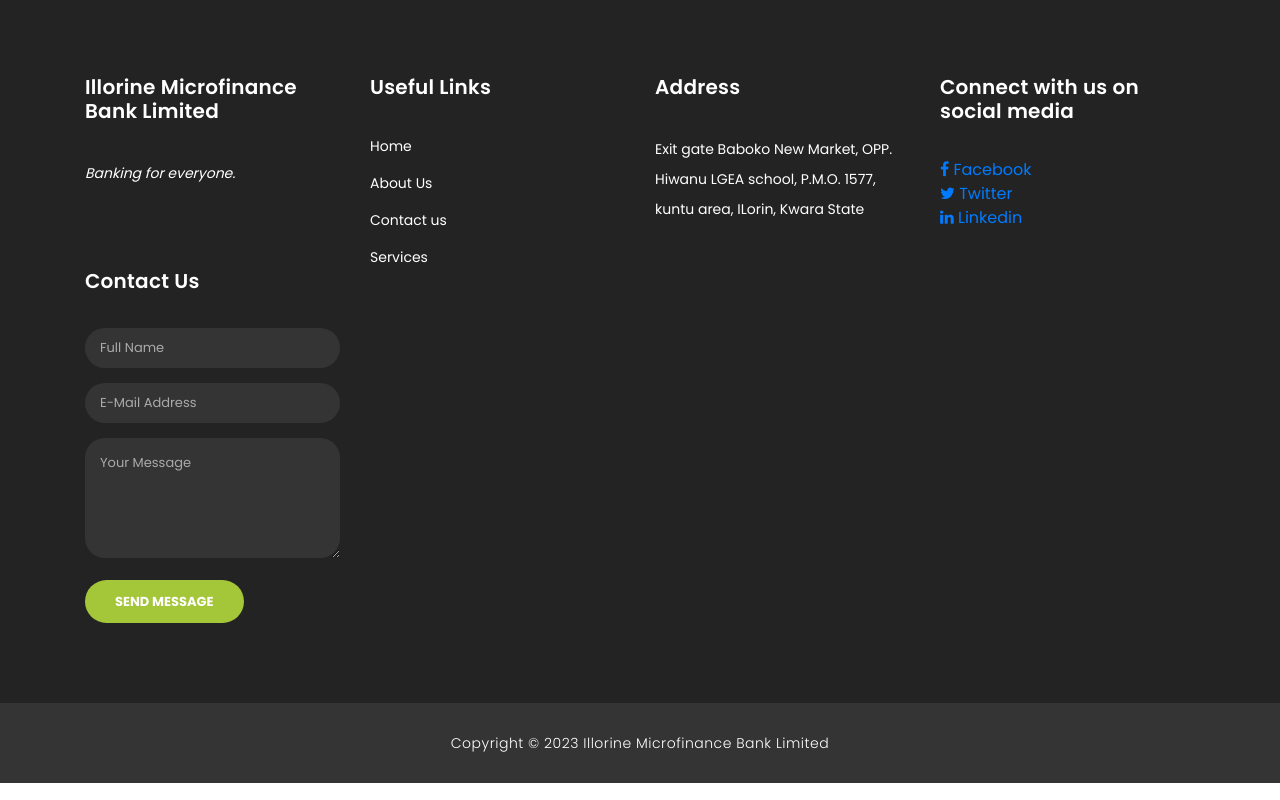
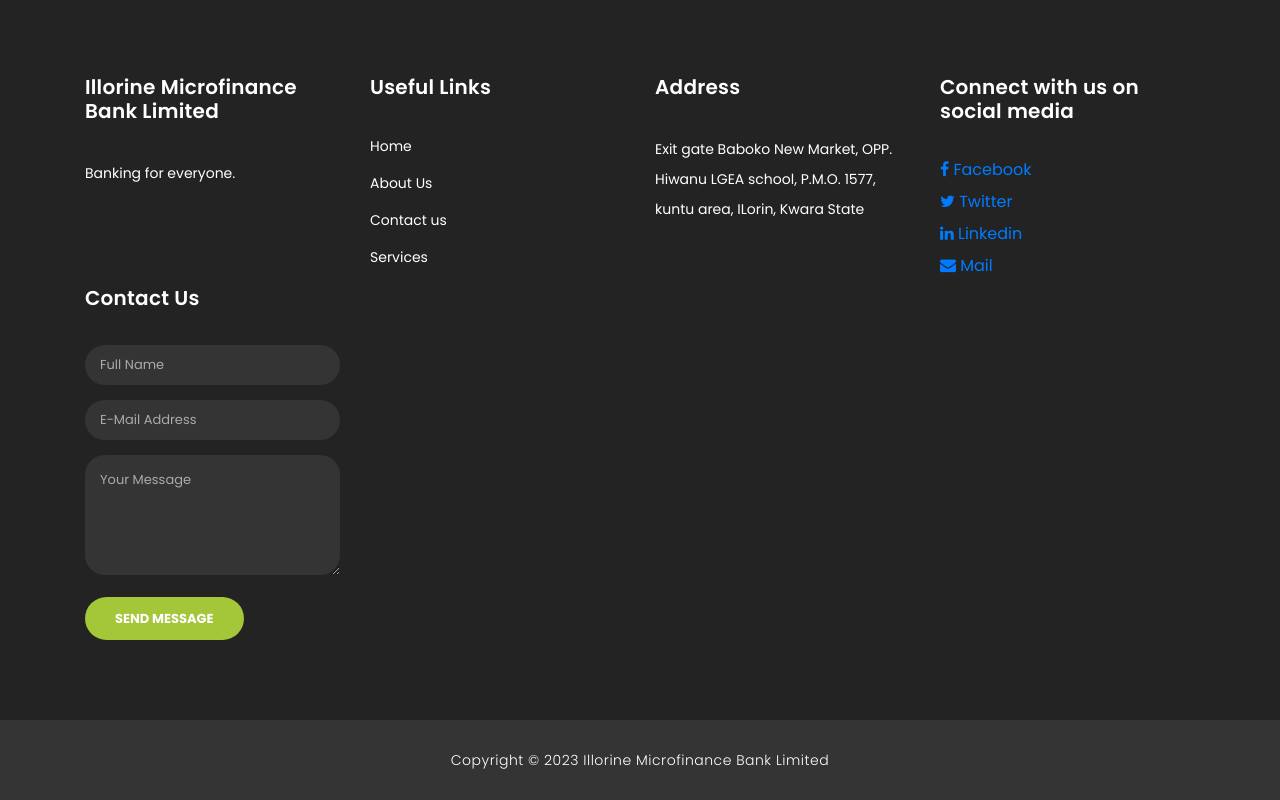
Before and after one commit to Alozie-Miracle/ilorinmicrofinancebanklimited, a plain HTML site: page index.html in a window 1280 px wide. Shown: the part 4048-4848 px from the top of the page. Drawn offline with Linux system fonts and the light colour scheme.

Commit message:
finalizing

```diff
--- a/index.html
+++ b/index.html
@@ -398,11 +398,9 @@
           <div class="col-md-3 footer-item">
             <h4>Illorine Microfinance Bank Limited</h4>
             <p>
-              <em
-                ><caption>
-                  Banking for everyone.
-                </caption></em
-              >
+              <caption>
+                Banking for everyone.
+              </caption>
             </p>
           </div>
           <div class="col-md-3 footer-item">
@@ -424,7 +422,7 @@
           <div class="col-md-3 footer-item">
             <h4>Connect with us on social media</h4>
             <ul>
-              <li>
+              <li style="margin:8px 0;">
                 <a
                   href="https://www.facebook.com/profile.php?id=100089074781971&mibextid=ZbWKwL"
                   target="_blank"
@@ -432,19 +430,24 @@
                 > Facebook</a>
 
               </li>
-              <li>
+              <li style="margin:8px 0;">
                 <a href="https://twitter.com/llorinMFB" target="_blank"
                   ><i class="fa fa-twitter"></i
                 > Twitter</a>
 
               </li>
-              <li>
+              <li style="margin:8px 0;">
                 <a
                   href="https://www.linkedin.com/in/ifmb-ilorin-b6b309260"
                   target="_blank"
                   ><i class="fa fa-linkedin"></i
                 > Linkedin</a>
 
+              </li>
+              <li style="margin:8px 0;">
+                <a href="mailto:illorinmicrofinancebank@gmail.com"><i class="fa fa-envelope"></i>
+                  Mail
+                </a>
               </li>
             </ul>
           </div>
```
